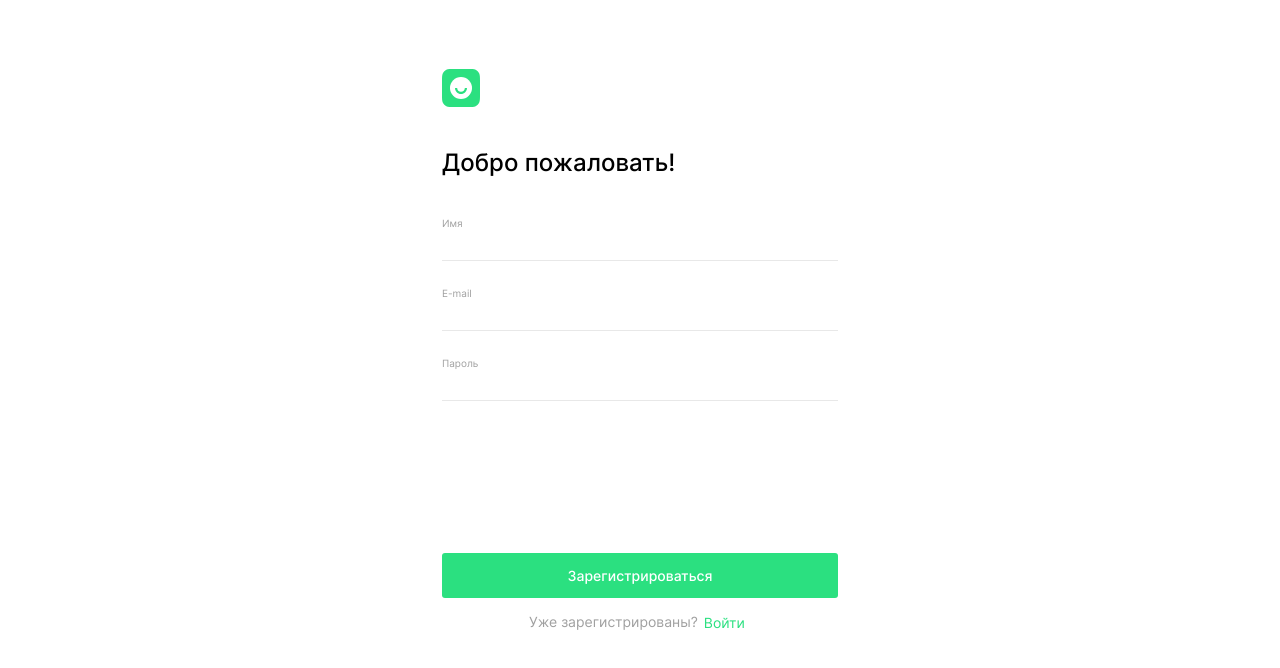
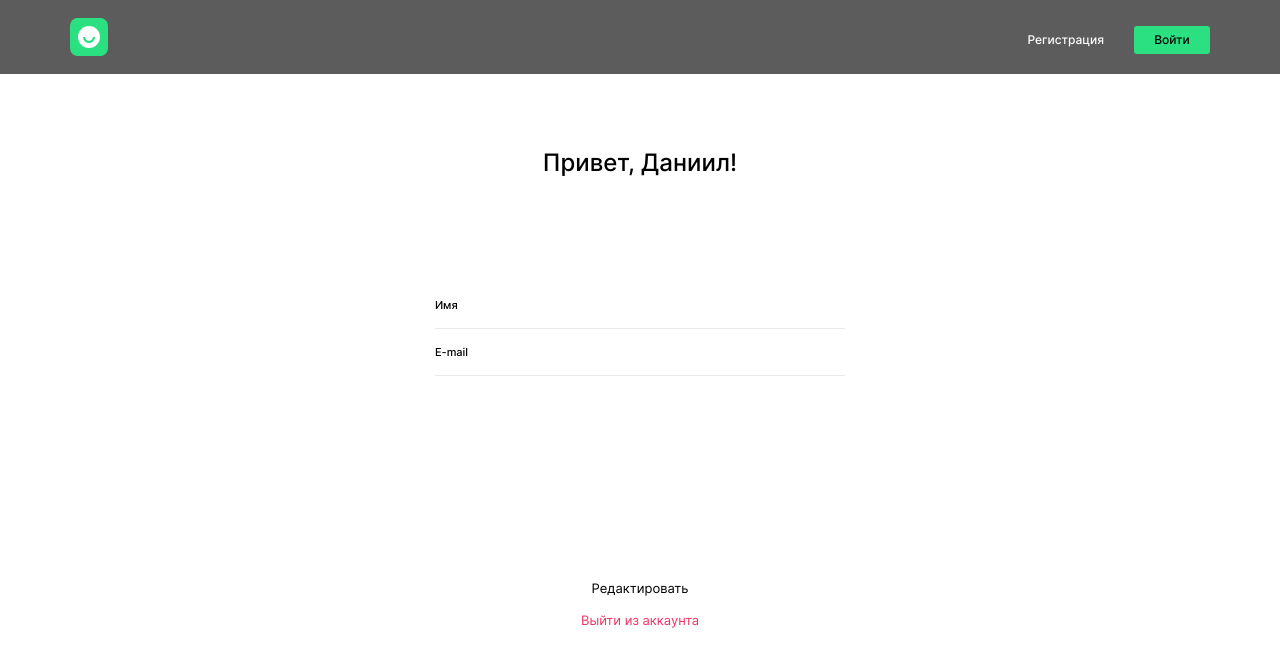
Before and after one commit to katokinawa/movies-explorer-frontend, a React (Create React App) app: page / in a window 1280 px wide. Shown: the top 668 px of the page. Built offline with nearby package versions, Linux system fonts and the light colour scheme.

Commit message:
fix: profile component

```diff
--- a/src/components/Main/Main.js
+++ b/src/components/Main/Main.js
@@ -15,7 +15,8 @@ import Footer from "../Footer/Footer";
 function Main() {
   return (
     <main className="content">
-      <Register />
+      <Header />
+      <Profile />
       {/* <Promo />
       <AboutProject />
       <Techs />
--- a/src/components/Profile/Profile.css
+++ b/src/components/Profile/Profile.css
@@ -26,6 +26,9 @@
   display: flex;
   flex-direction: row;
   justify-content: space-between;
+  border-bottom: 1px solid #e8e8e8;
+  padding: 0 0 14px;
+  margin: 0 0 17px;
 }
 
 .profile__title {
@@ -79,6 +82,7 @@
   font-weight: 400;
   font-size: 12px;
   line-height: 15px;
+  cursor: pointer;
 }
 
 @media screen and (min-width: 767px) {
@@ -92,13 +96,8 @@
   color: #ee3465;
 }
 
-.profile__undertitle-line {
-  border-top: 2px solid #e6e6e6;
-  margin: 14px 0 16px;
-}
-
 .profile__button-wrapper {
-  margin: 376px 0 0;
+  margin: 343px 0 0;
   display: flex;
   flex-direction: column;
   gap: 14px;
@@ -106,12 +105,12 @@
 
 @media screen and (min-width: 767px) {
   .profile__button-wrapper {
-    margin: 208px 0 0;
+    margin: 175px 0 0;
   }
 }
 
 @media screen and (min-width: 1279px) {
   .profile__button-wrapper {
-    margin: 218px 0 0;
+    margin: 186px 0 0;
   }
 }
--- a/src/components/Profile/Profile.js
+++ b/src/components/Profile/Profile.js
@@ -22,7 +22,6 @@ function Profile() {
             required
           />
         </div>
-        <div className="profile__undertitle-line"></div>
         <div className="profile__input-wrapper">
           <p className="subtitle profile__subtitle">E-mail</p>
           <label htmlFor="email"></label>
```
